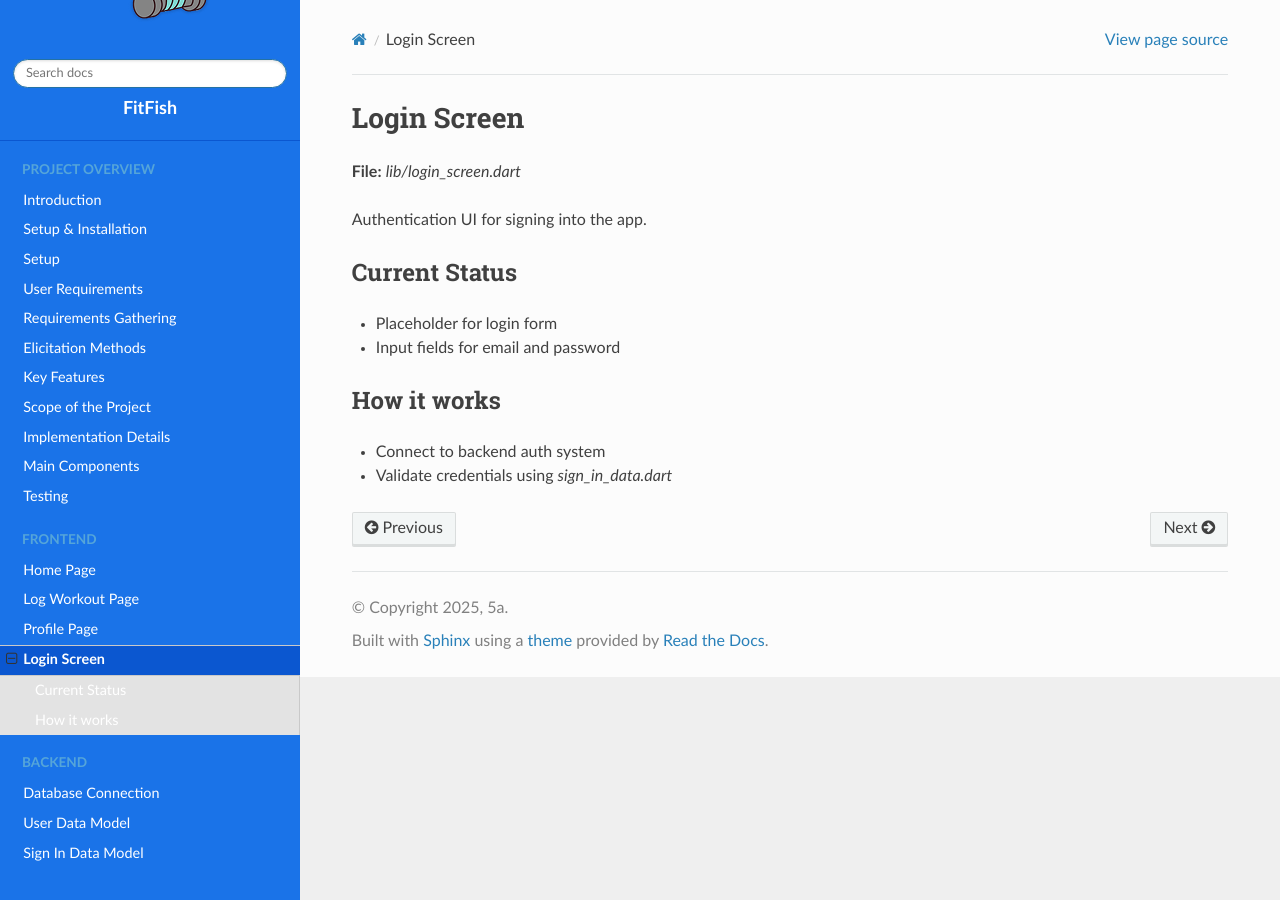
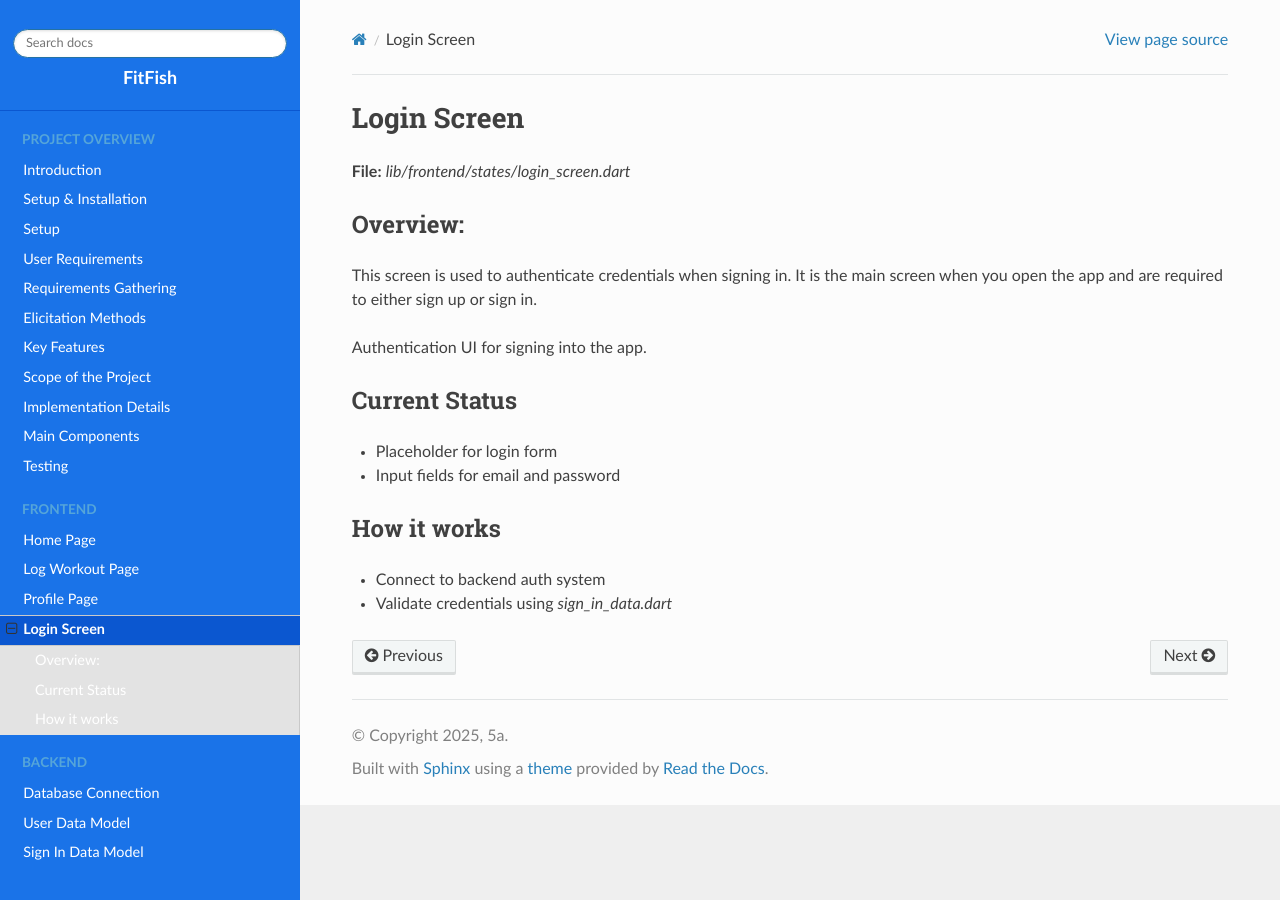
Before and after one commit to 5a-Fitness-App/5a-Code-Documentation, a Sphinx documentation site: the page built from docs/source/frontend/login_screen.rst, in a window 1280 px wide. Built offline with Sphinx 7.4.7 and the Read the Docs theme 3.1.0, drawn with Linux system fonts in a browser that asks for light colours.

Commit message:
added descpriton to login screen

```diff
--- a/docs/source/frontend/login_screen.rst
+++ b/docs/source/frontend/login_screen.rst
@@ -1,7 +1,12 @@
 Login Screen
 ============
 
-**File:** `lib/login_screen.dart`
+**File:** `lib/frontend/states/login_screen.dart`
+
+Overview:
+---------
+This screen is used to authenticate credentials when signing in.
+It is the main screen when you open the app and are required to either sign up or sign in.
 
 Authentication UI for signing into the app.
 
--- a/docs/source/overview/Implementation.rst
+++ b/docs/source/overview/Implementation.rst
@@ -10,3 +10,4 @@ FitFish is built using:
 -
 
 Key design principles include:
+-
```
